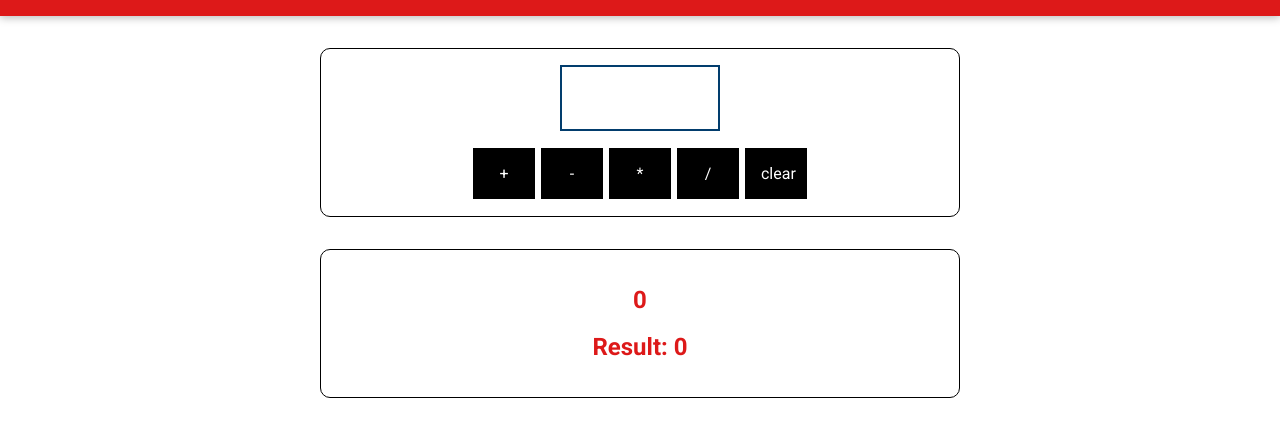
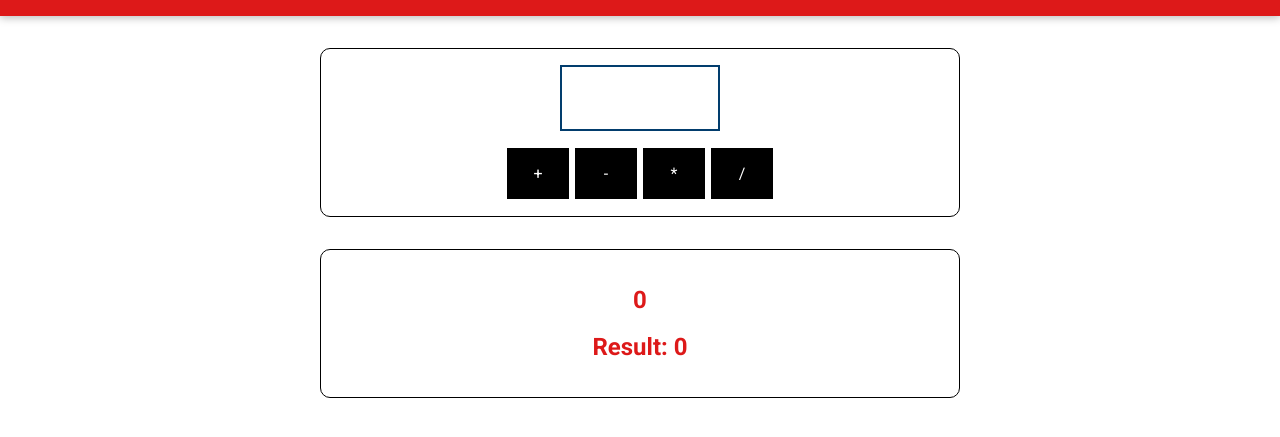
Before and after one commit to jordanperrin/Simple-Online-Calculator-Pt1, a plain HTML site: page index.html in a window 1280 px wide. Shown: the part 97-534 px from the top of the page. Drawn offline with Linux system fonts and the light colour scheme; files that its build step writes are made by us from their sources; files whose address does not match are found by name.

Commit message:
Update index.html

```diff
--- a/index.html
+++ b/index.html
@@ -25,7 +25,6 @@
         <button type="button" id="btn-subtract">-</button>
         <button type="button" id="btn-multiply">*</button>
         <button type="button" id="btn-divide">/</button>
-        <button type="button" id="btn-clear">clear</button>
       </div>
     </section>
     <section id="results">
```
